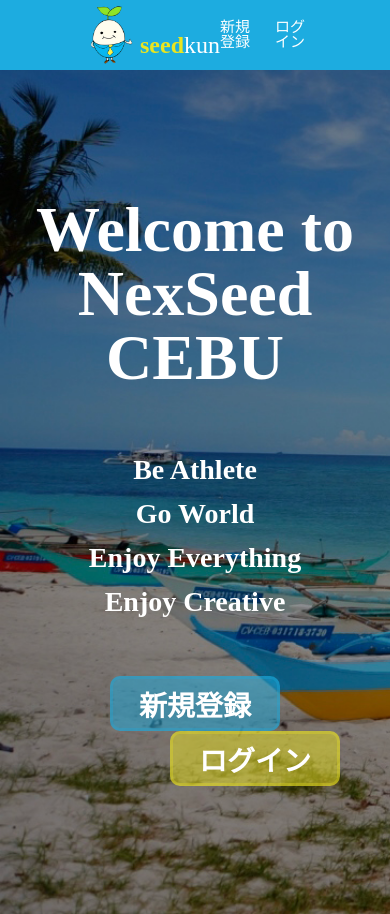
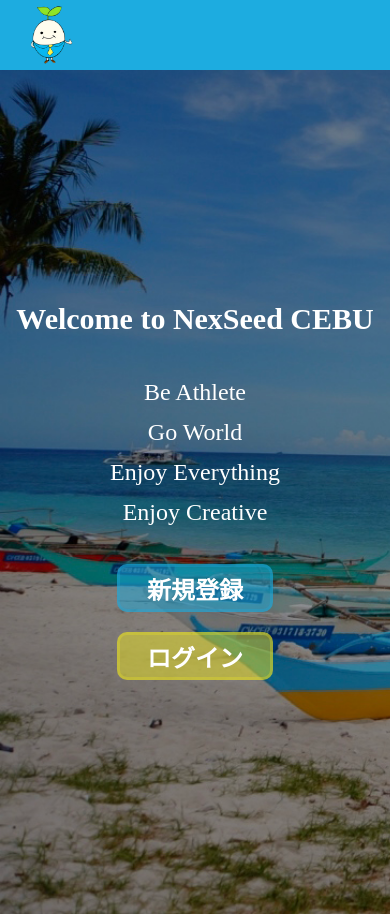
Before and after one commit to yuki-miyake-3/welcome_nexseed, a plain HTML site: page index.html in a window 390 px wide. Shown: the top 914 px of the page. Drawn offline with Linux system fonts and the light colour scheme.

Commit message:
responsible2

```diff
--- a/css/style.css
+++ b/css/style.css
@@ -234,7 +234,7 @@
 /*小型PC用想定*/
 @media screen and (max-width: 1280px){
     .img-box{
-        justify-content: space-around;
+/*        justify-content: space-around;*/
     }
     .img-box li {
         margin-right: 30px;
@@ -291,3 +291,63 @@
 }
 
 }
+
+/* スマホ用   */
+@media screen and (max-width: 480px){
+    body{
+        min-width:375px;
+    }
+/*headerの対応    */
+    header .icon{
+        margin-left: 20px;
+    }
+    .header-right{
+        display: none;
+    }
+    .icon .name{
+        display: none;
+    }
+/* welcome   */
+    .title{
+        font-size: 30px;
+    }
+    .guidline{
+        margin-top: 30px;
+        font-size: 24px;
+        font-weight: normal;
+    }
+    .btn-group{
+        display: flex;
+        flex-flow: column nowrap;
+        align-items: center;
+        margin-top: 40px;
+    }
+    .btn{
+        margin-left: 0;
+        font-weight: bold;
+        font-size: 24px;
+        margin-top: 20px;
+        height: 48px;
+        width: 40%;
+    }
+    .btn:first-child{
+        margin-top: 0;
+    }
+
+
+
+
+/*footer    */
+    footer{
+        display: flex;
+        justify-content: center;
+    }
+    footer .icon{
+        display: none;
+    }
+
+    footer .footer-right{
+        margin-right: 0;
+    }
+
+}
```
